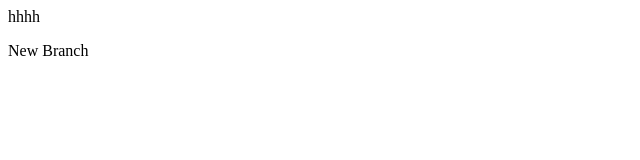
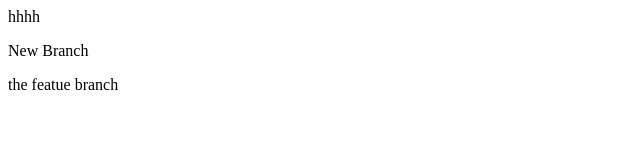
Before and after one commit to manish9015/demo, a plain HTML site: page index.html in a window 1280 px wide. Shown: the whole page, without its empty margins (0-640 px from the left). Drawn offline with Linux system fonts and the light colour scheme.

Commit message:
new change

```diff
--- a/index.html
+++ b/index.html
@@ -2,5 +2,6 @@
 <body>
     <p>hhhh</p>
     <p>New Branch</p>
+    <p> the featue branch</p>
 </body>
 </html>
```
